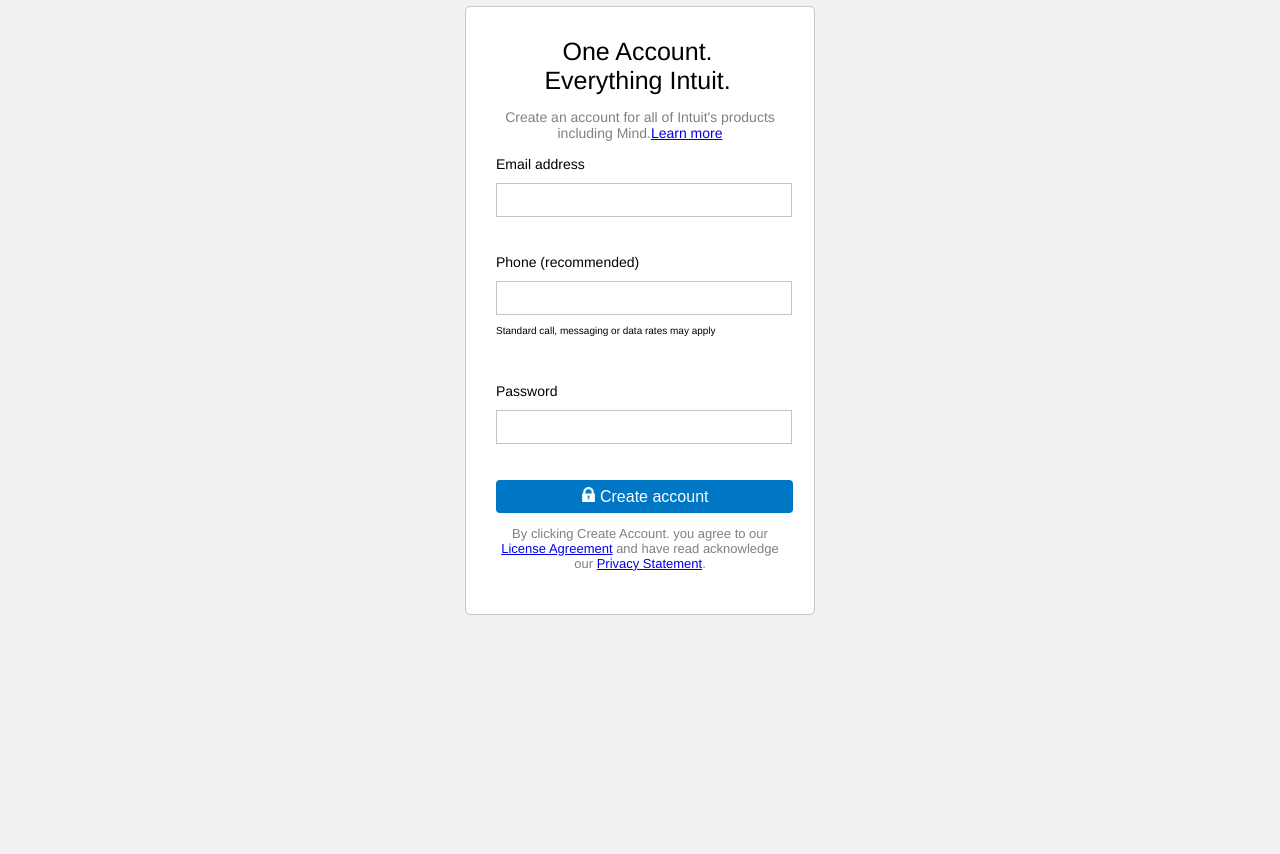
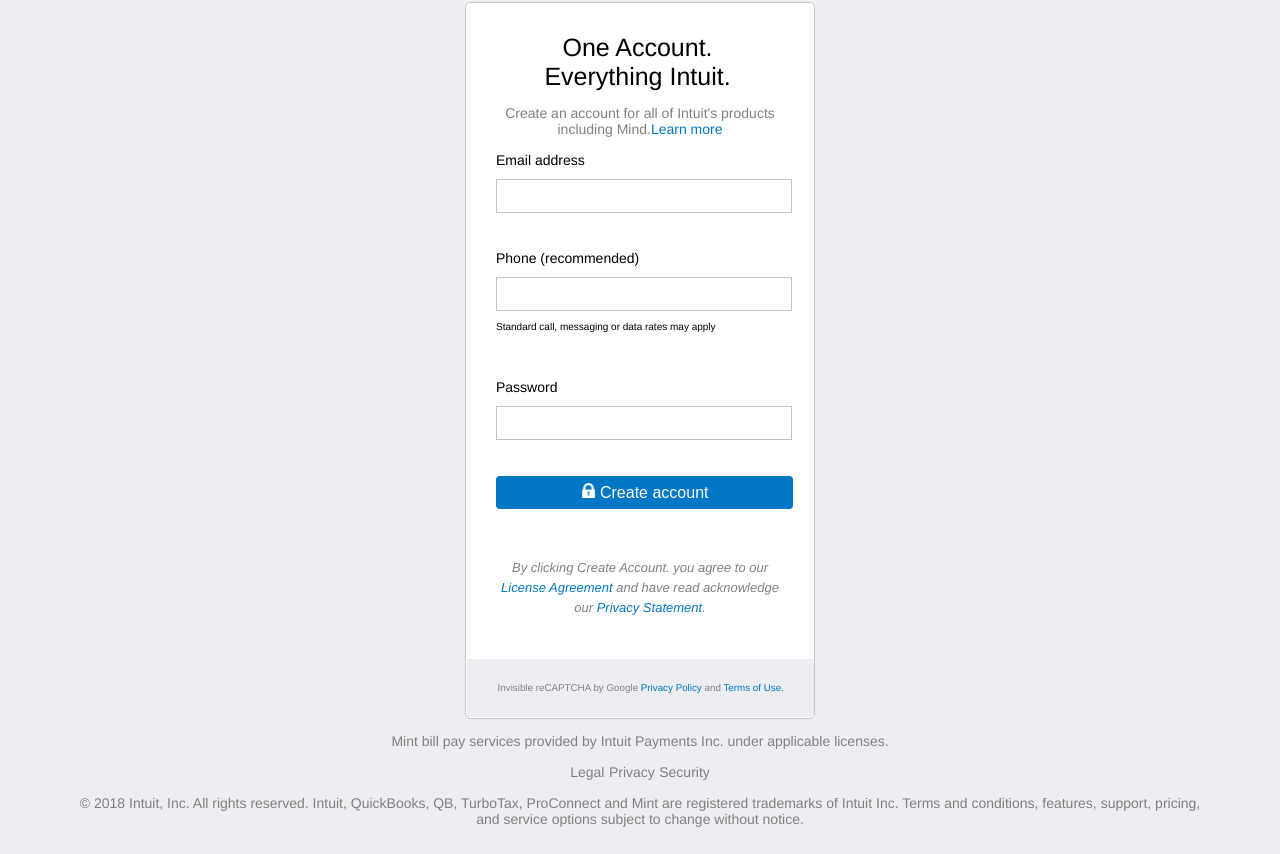
Before and after one commit to Rotodile/Mint-signup, a plain HTML site: page index.html in a window 1280 px wide. Shown: the part 220-1074 px from the top of the page. Before the commit the page ends 913 px from the top, so only its background shows below. Drawn offline with Linux system fonts and the light colour scheme.

Commit message:
finished project

```diff
--- a/index.html
+++ b/index.html
@@ -21,9 +21,9 @@
     </div>
     <br>
         <div class="signup-form">
-            <span>One Account.</span>
+            <span class="heading">One Account.</span>
             <br>
-            <span>Everything Intuit.</span>
+            <span class="heading">Everything Intuit.</span>
             <p>Create an account for all of Intuit's products including Mind.<a href="#">Learn more</a></p>
             <form action="#" method="post">
                     <label for="email">Email address</label><br>
@@ -41,7 +41,20 @@
                     Create account
                     </button>
             </form>
-                    <p class="policy">By clicking Create Account. you agree to our <a href="#">License Agreement</a> and have read acknowledge our <a href="#">Privacy Statement</a>.</p>
+                    <br><br>
+                    <i><p class="policy">By clicking Create Account. you agree to our <a href="#">License Agreement</a> and have read acknowledge our <a href="#">Privacy Statement</a>.</p></i>
+                    <br>
+                    <div class="form-foot">
+                    <p class="form-footer">Invisible reCAPTCHA by Google <a href="#">Privacy Policy</a>   and <a href="#">Terms of Use.</a></p>
+                    </div>
         </div>
+                <div class="footer-content">
+                    <p>Mint bill pay services provided by Intuit Payments Inc. under applicable licenses.</p>
+                    <span class="footer">Legal</span>
+                    <span class="footer">Privacy</span>
+                    <span class="footer">Security</span>
+                    <p>© 2018 Intuit, Inc. All rights reserved. Intuit, QuickBooks, QB, TurboTax, ProConnect and Mint are registered trademarks of Intuit Inc.
+                            Terms and conditions, features, support, pricing, and service options subject to change without notice.</p>
+                </div>
 </body>
 </html>
--- a/style.css
+++ b/style.css
@@ -1,7 +1,8 @@
 body {
     padding: 70px;
+    padding-bottom: 5px;
     font-family: AvenirNext,Avenir,"Helvetica Neue",Helvetica,Arial,sans-serif;
-    background-color: #f1f1f1;
+    background: #eceef1;
 }
 
 .top {
@@ -19,7 +20,7 @@ body {
     margin-bottom: -1%;
 }
 
-span {
+.heading {
     font-size: 19px;
     color: gray;
     margin-right: 5px;
@@ -87,4 +88,29 @@ form button {
 
 .policy {
     font-size: 13px;
+    line-height: 20px;
 }
+
+.form-footer {
+    font-size: 9.8px;
+    background: #eceef1;
+    height: 35px;
+    margin-bottom: -10%;
+    margin-left: -10%;
+    margin-right: -10.5%;
+    padding-top: 8%;
+}
+
+a {
+    color: #0077C5;
+    text-decoration: none;
+}
+
+.footer {
+    font-size: 14px;
+    color: gray;
+}
+
+.footer-content {
+    text-align: center;
+}
```
